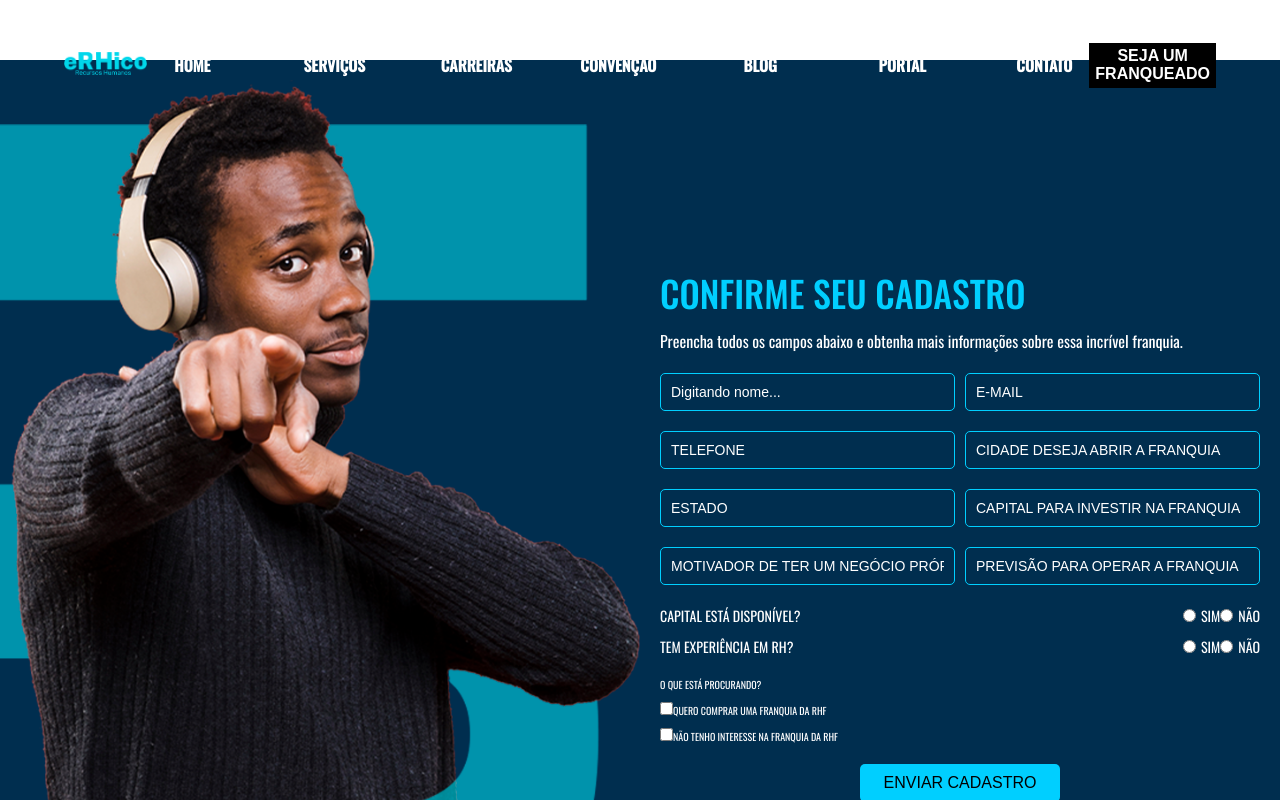
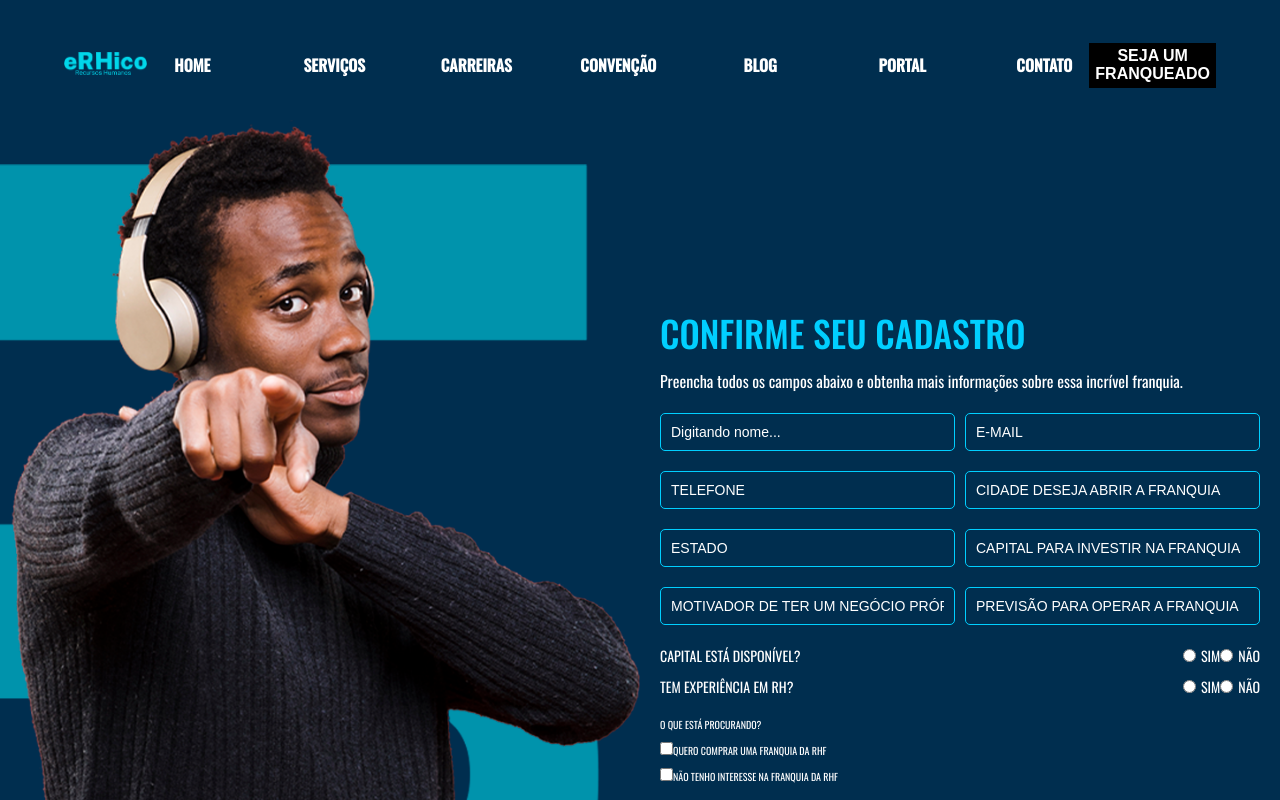
Before and after one commit to Agencia-Thype/eRHico-frontend, a React (Vite) app: page /franquia in a window 1280 px wide. Shown: the top 800 px of the page. Built offline with nearby package versions, Linux system fonts and the light colour scheme; a web font is replaced by a local one.

Commit message:
ajuste franquia

```diff
--- a/src/pages/FranchisingPage/FranchisingPage.sass
+++ b/src/pages/FranchisingPage/FranchisingPage.sass
@@ -11,8 +11,8 @@ main
   width: 100%
   background-color: #002e4f
   color: #ffffff
-  margin-top: 60px // Garante que não haja margem acima
-  padding-top: 20px // Adiciona um pequeno espaço no topo para separação
+  margin-top: 0px // Garante que não haja margem acima
+  padding-top: 120px // Adiciona um pequeno espaço no topo para separação
 
   .image-section
     flex: 1
```
